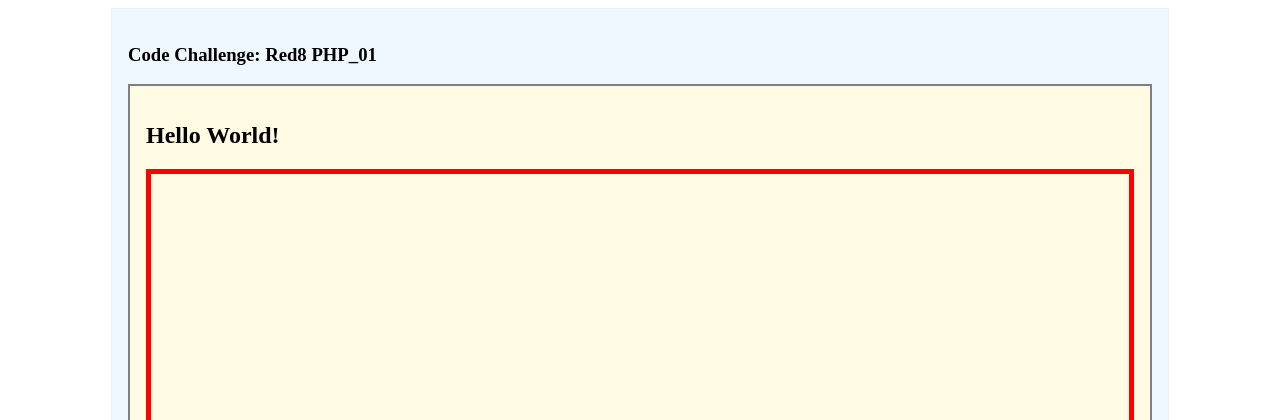
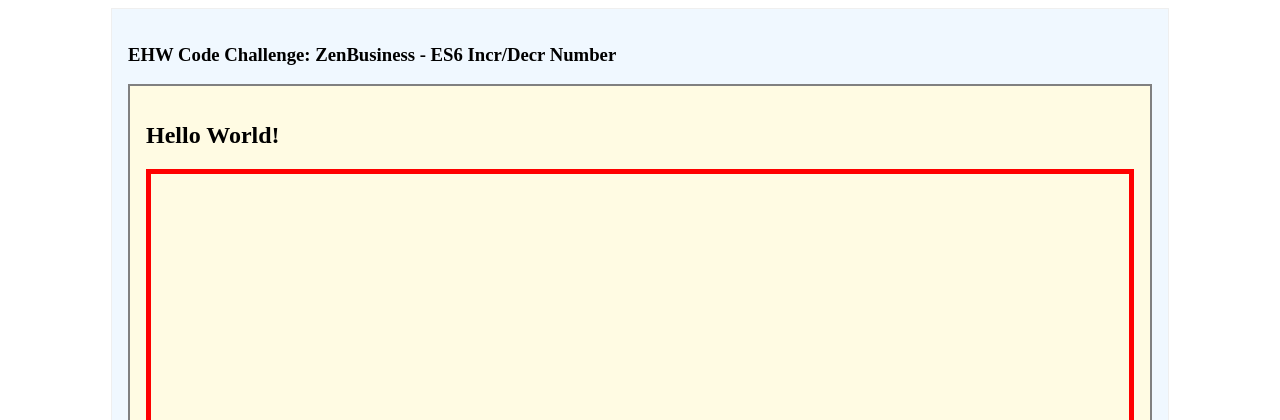
Before and after one commit to codewizard13/es6-chal-numincdec, a PHP site: page / in a window 1280 px wide. Shown: the top 420 px of the page. Run offline with PHP 8.4, Linux system fonts and the light colour scheme.

Commit message:
UPDATE index.php:
- Change $page_title value

```diff
--- a/index.php
+++ b/index.php
@@ -1,5 +1,5 @@
 <?php // Define vars:
-$page_title = "Code Challenge: Red8 PHP_01";
+$page_title = "EHW Code Challenge: ZenBusiness - ES6 Incr/Decr Number";
 
 ?>
 
```
